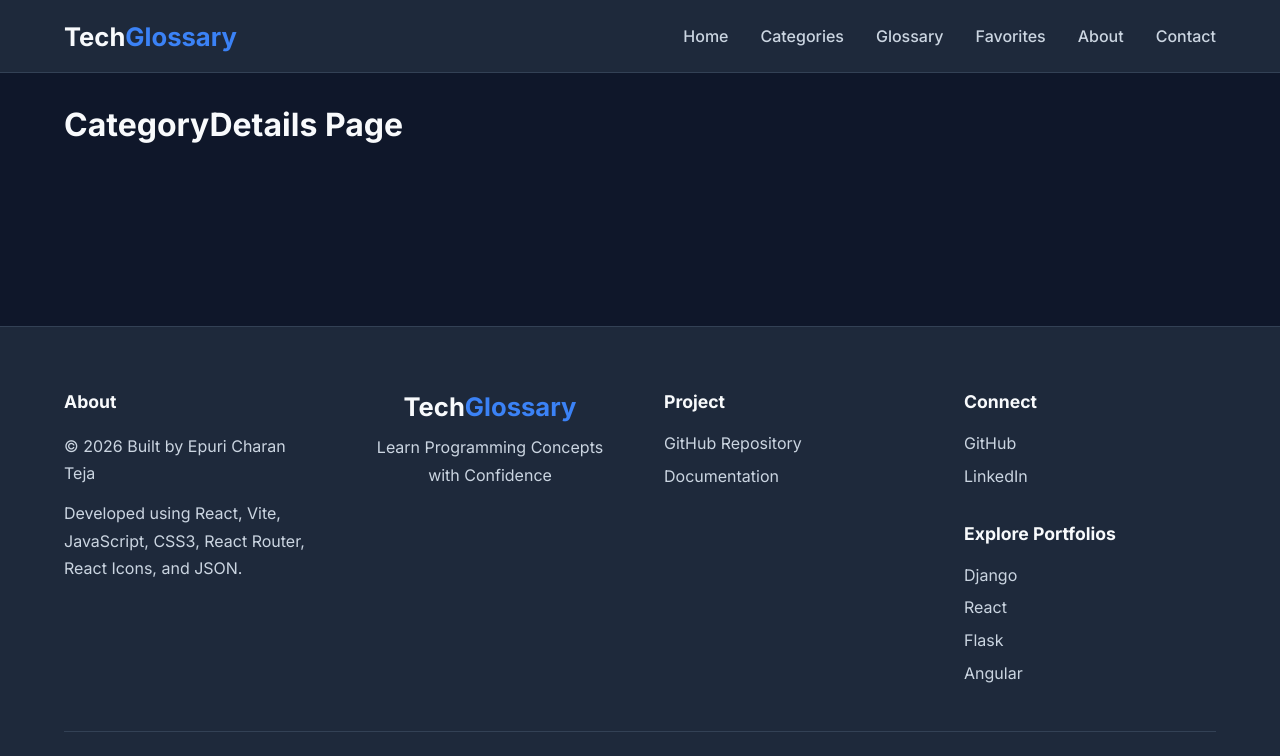
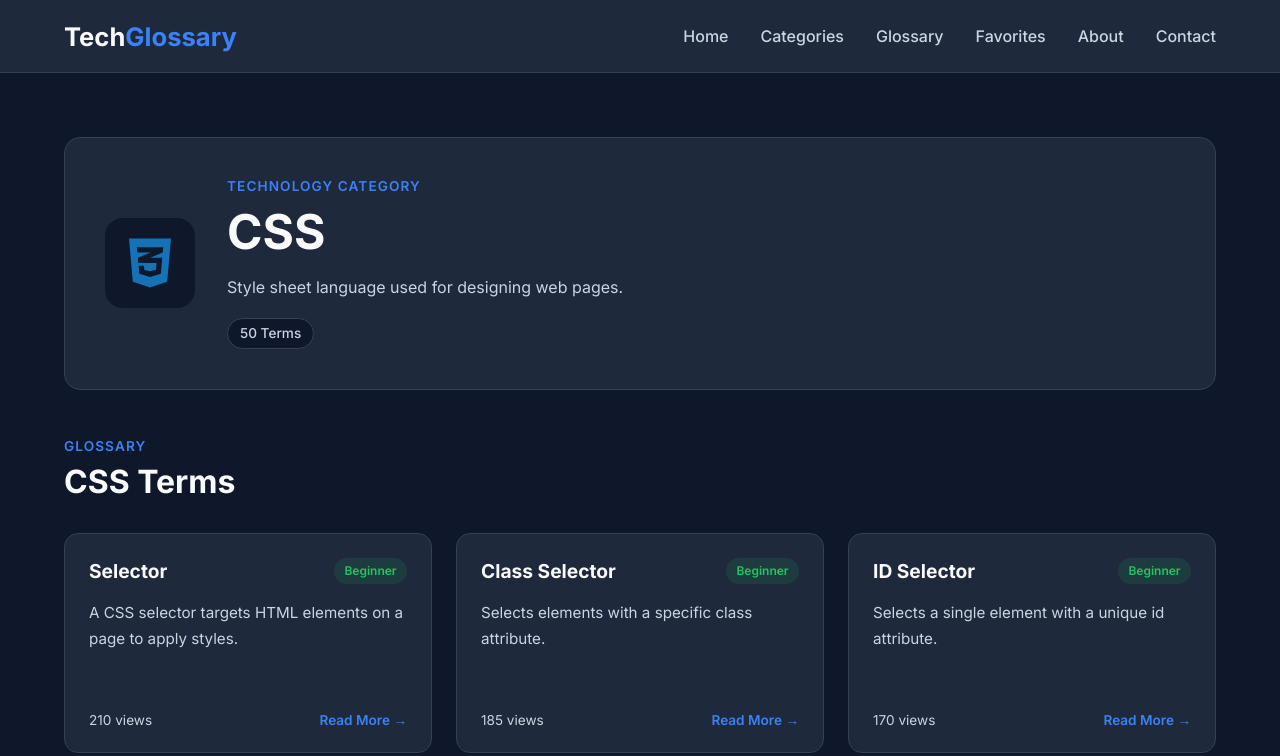
Before and after one commit to charanepuri/tech-glossary-hub-react, a React (Vite) app: page /category/css in a window 1280 px wide. Shown: the top 756 px of the page. Built offline with nearby package versions, Linux system fonts and the light colour scheme.

Commit message:
Implement category details page

```diff
--- /dev/null
+++ b/src/components/category/CategoryHeader.css
@@ -0,0 +1,87 @@
+.category-header {
+  display: flex;
+  align-items: center;
+  gap: 2rem;
+
+  padding: 2.5rem;
+
+  background: var(--surface-color);
+  border: 1px solid var(--border-color);
+  border-radius: 16px;
+
+  margin-bottom: 3rem;
+}
+
+.category-header-icon {
+  width: 90px;
+  height: 90px;
+
+  display: flex;
+  align-items: center;
+  justify-content: center;
+
+  flex-shrink: 0;
+
+  background: var(--bg-color);
+  border-radius: 18px;
+
+  font-size: 3.5rem;
+}
+
+.category-header-content {
+  flex: 1;
+}
+
+.category-header-content > span {
+  display: block;
+
+  margin-bottom: 0.5rem;
+
+  color: var(--primary-color);
+
+  font-size: 0.85rem;
+  font-weight: 600;
+
+  text-transform: uppercase;
+  letter-spacing: 0.08em;
+}
+
+.category-header-content h1 {
+  margin-bottom: 0.75rem;
+
+  font-size: clamp(2rem, 4vw, 3rem);
+}
+
+.category-header-content p {
+  max-width: 750px;
+
+  color: var(--text-secondary);
+
+  line-height: 1.8;
+}
+
+.category-term-count {
+  display: inline-block;
+
+  margin-top: 1rem;
+  padding: 0.4rem 0.75rem;
+
+  background: var(--bg-color);
+  color: var(--text-secondary);
+
+  border: 1px solid var(--border-color);
+  border-radius: 999px;
+
+  font-size: 0.85rem;
+  font-weight: 500;
+}
+
+@media (max-width: 576px) {
+  .category-header {
+    flex-direction: column;
+
+    align-items: flex-start;
+
+    padding: 1.5rem;
+  }
+}
--- /dev/null
+++ b/src/components/category/CategoryHeader.jsx
@@ -0,0 +1,48 @@
+import {
+  FaHtml5,
+  FaCss3Alt,
+  FaJs,
+  FaReact,
+  FaCode,
+} from "react-icons/fa";
+
+import { SiTypescript } from "react-icons/si";
+
+import "./CategoryHeader.css";
+
+const iconMap = {
+  FaHtml5,
+  FaCss3Alt,
+  FaJs,
+  FaReact,
+  SiTypescript,
+};
+
+function CategoryHeader({ category, termCount }) {
+  const Icon = iconMap[category.icon] || FaCode;
+
+  return (
+    <div className="category-header">
+      <div
+        className="category-header-icon"
+        style={{ color: category.color }}
+      >
+        <Icon />
+      </div>
+
+      <div className="category-header-content">
+        <span>Technology Category</span>
+
+        <h1>{category.name}</h1>
+
+        <p>{category.description}</p>
+
+        <div className="category-term-count">
+          {termCount} Terms
+        </div>
+      </div>
+    </div>
+  );
+}
+
+export default CategoryHeader;
--- /dev/null
+++ b/src/components/category/CategoryTermCard.css
@@ -0,0 +1,92 @@
+.category-term-card {
+  display: flex;
+  flex-direction: column;
+
+  min-height: 220px;
+
+  padding: 1.5rem;
+
+  background: var(--surface-color);
+  border: 1px solid var(--border-color);
+  border-radius: 14px;
+
+  transition: var(--transition);
+}
+
+.category-term-card:hover {
+  transform: translateY(-4px);
+  border-color: var(--primary-color);
+}
+
+.category-term-card-header {
+  display: flex;
+  align-items: flex-start;
+  justify-content: space-between;
+
+  gap: 1rem;
+
+  margin-bottom: 1rem;
+}
+
+.category-term-card-header h3 {
+  font-size: 1.2rem;
+  line-height: 1.4;
+}
+
+.category-term-difficulty {
+  flex-shrink: 0;
+
+  padding: 0.35rem 0.65rem;
+
+  border-radius: 999px;
+
+  font-size: 0.75rem;
+  font-weight: 600;
+}
+
+.category-term-difficulty.beginner {
+  background: rgba(34, 197, 94, 0.12);
+  color: var(--success-color);
+}
+
+.category-term-difficulty.intermediate {
+  background: rgba(245, 158, 11, 0.12);
+  color: var(--warning-color);
+}
+
+.category-term-difficulty.advanced {
+  background: rgba(239, 68, 68, 0.12);
+  color: var(--danger-color);
+}
+
+.category-term-card > p {
+  color: var(--text-secondary);
+
+  font-size: 0.95rem;
+  line-height: 1.7;
+}
+
+.category-term-card-footer {
+  display: flex;
+  justify-content: space-between;
+
+  gap: 1rem;
+
+  margin-top: auto;
+  padding-top: 1.5rem;
+
+  color: var(--text-secondary);
+
+  font-size: 0.85rem;
+}
+
+.category-term-card-footer span:last-child {
+  color: var(--primary-color);
+  font-weight: 600;
+}
+
+@media (max-width: 576px) {
+  .category-term-card-header {
+    flex-direction: column;
+  }
+}
--- /dev/null
+++ b/src/components/category/CategoryTermCard.jsx
@@ -0,0 +1,34 @@
+import { Link } from "react-router-dom";
+
+import "./CategoryTermCard.css";
+
+function CategoryTermCard({ term }) {
+  return (
+    <Link
+      to={`/term/${term.slug}`}
+      className="category-term-card"
+    >
+      <div className="category-term-card-header">
+        <h3>{term.title}</h3>
+
+        <span
+          className={`category-term-difficulty ${term.difficulty
+            .toLowerCase()
+            .replace(" ", "-")}`}
+        >
+          {term.difficulty}
+        </span>
+      </div>
+
+      <p>{term.definition}</p>
+
+      <div className="category-term-card-footer">
+        <span>{term.views} views</span>
+
+        <span>Read More →</span>
+      </div>
+    </Link>
+  );
+}
+
+export default CategoryTermCard;
--- /dev/null
+++ b/src/pages/CategoryDetails.css
@@ -0,0 +1,63 @@
+.category-details-page {
+  padding: 2rem 0 5rem;
+}
+
+.category-details-heading {
+  margin-bottom: 2rem;
+}
+
+.category-details-heading span {
+  display: block;
+
+  margin-bottom: 0.5rem;
+
+  color: var(--primary-color);
+
+  font-size: 0.85rem;
+  font-weight: 600;
+
+  text-transform: uppercase;
+  letter-spacing: 0.08em;
+}
+
+.category-details-heading h2 {
+  font-size: 2rem;
+}
+
+.category-terms-grid {
+  display: grid;
+
+  grid-template-columns: repeat(3, minmax(0, 1fr));
+
+  gap: 1.5rem;
+}
+
+.category-empty-state {
+  padding: 3rem 1.5rem;
+
+  text-align: center;
+
+  background: var(--surface-color);
+  border: 1px solid var(--border-color);
+  border-radius: 14px;
+}
+
+.category-empty-state h3 {
+  margin-bottom: 0.75rem;
+}
+
+.category-empty-state p {
+  color: var(--text-secondary);
+}
+
+@media (max-width: 992px) {
+  .category-terms-grid {
+    grid-template-columns: repeat(2, minmax(0, 1fr));
+  }
+}
+
+@media (max-width: 576px) {
+  .category-terms-grid {
+    grid-template-columns: 1fr;
+  }
+}
--- a/src/pages/CategoryDetails.jsx
+++ b/src/pages/CategoryDetails.jsx
@@ -1,10 +1,78 @@
+import { useParams, Navigate } from "react-router-dom";
+
+import categoriesData from "../data/categories.json";
+import htmlData from "../data/html.json";
+import cssData from "../data/css.json";
+import javascriptData from "../data/javascript.json";
+import reactData from "../data/react.json";
+import typescriptData from "../data/typescript.json";
+
 import Container from "../components/common/Container";
+import CategoryHeader from "../components/category/CategoryHeader";
+import CategoryTermCard from "../components/category/CategoryTermCard";
+
+import "./CategoryDetails.css";
+
+const glossaryData = [
+  htmlData,
+  cssData,
+  javascriptData,
+  reactData,
+  typescriptData,
+];
 
 function CategoryDetails() {
+  const { slug } = useParams();
+
+  const category = categoriesData.categories.find(
+    (item) => item.slug === slug
+  );
+
+  if (!category) {
+    return <Navigate to="/categories" replace />;
+  }
+
+  const categoryTerms = glossaryData
+    .flatMap((data) => data.terms)
+    .filter((term) => term.categoryId === category.id);
+
   return (
-    <Container>
-      <h1>CategoryDetails Page</h1>
-    </Container>
+    <section className="category-details-page">
+      <Container>
+        <CategoryHeader
+          category={category}
+          termCount={categoryTerms.length}
+        />
+
+        <div className="category-details-heading">
+          <div>
+            <span>Glossary</span>
+
+            <h2>{category.name} Terms</h2>
+          </div>
+        </div>
+
+        {categoryTerms.length > 0 ? (
+          <div className="category-terms-grid">
+            {categoryTerms.map((term) => (
+              <CategoryTermCard
+                key={term.id}
+                term={term}
+              />
+            ))}
+          </div>
+        ) : (
+          <div className="category-empty-state">
+            <h3>No terms available</h3>
+
+            <p>
+              There are currently no glossary terms available
+              for this category.
+            </p>
+          </div>
+        )}
+      </Container>
+    </section>
   );
 }
 
```
